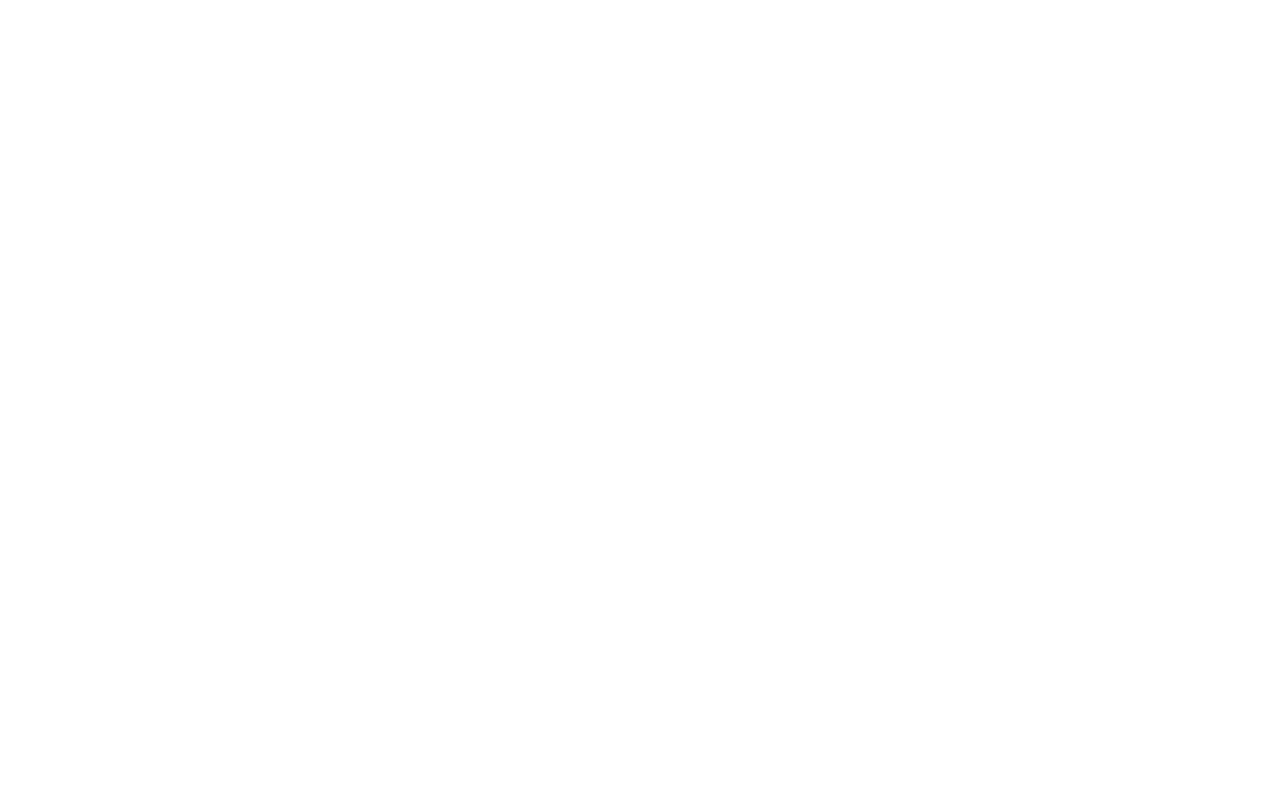
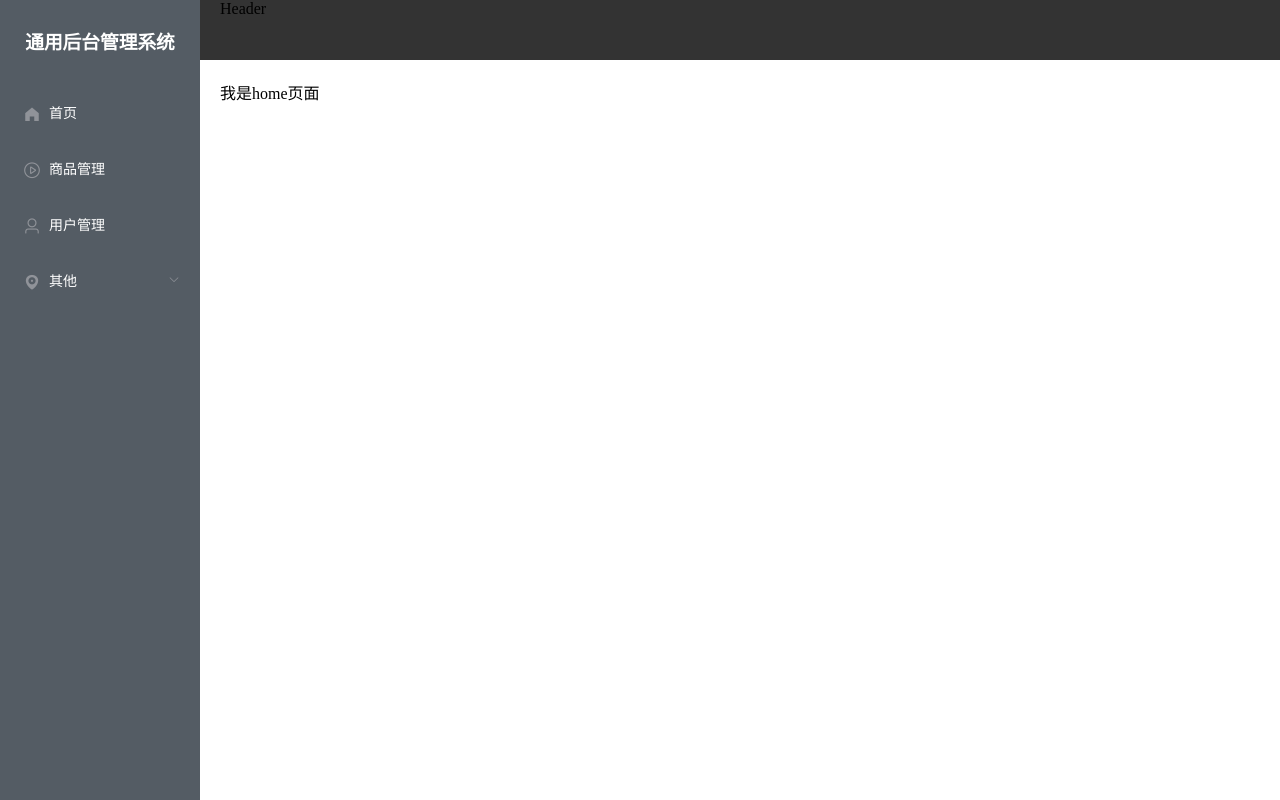
Before and after one commit to KurjaScript/view-manage, a Vue app: page /home in a window 1280 px wide. Built offline with nearby package versions, Linux system fonts and the light colour scheme.

Commit message:
路由跳转

```diff
--- a/router/index.js
+++ b/router/index.js
@@ -1,5 +1,6 @@
 import Vue from 'vue'
 import VueRouter from 'vue-router'
+// import { component } from 'vue/types/umd'
 // import Home from '../views/Home.vue'
 
 Vue.use(VueRouter)
@@ -7,13 +8,20 @@ Vue.use(VueRouter)
 const routes = [
     {
         path: '/',
-        name: 'Home',
-        component: () => import('../views/Home.vue')
-    },{
-        path: '/user',
-        name: 'User',
-        component: () => import('../views/User.vue')
-    }
+        name: 'Main',
+        component: () => import('../views/Main.vue'),
+        children: [
+            {
+                path: '/home',
+                name: 'home',
+                component: () => import('../views/home')
+            },{
+                path: '/user',
+                name: 'user',
+                component: () => import('../views/User')
+            }
+        ]
+    },
 ]
 
 const router = new VueRouter({
--- a/src/components/CommonAside.vue
+++ b/src/components/CommonAside.vue
@@ -1,7 +1,7 @@
 <template>
     <el-menu default-active="1-4-1" class="el-menu-vertical-demo" background-color="#545c64" text-color="#fff" active-text-color="#ffd04b" @open="handleOpen" @close="handleClose" :collapse="isCollapse">
         <h3>通用后台管理系统</h3>
-        <el-menu-item v-for="item in noChildren" :index="item.path" :key="item.path">
+        <el-menu-item @click="clickMenu(item)" v-for="item in noChildren" :index="item.path" :key="item.path">
             <i :class="'el-icon-' + item.icon"></i>
             <span slot="title">{{item.label}}</span>
         </el-menu-item>
@@ -69,6 +69,11 @@
       },
       handleClose(key, keyPath) {
         console.log(key, keyPath);
+      },
+      clickMenu(item) {
+          this.$router.push({
+              name: item.name
+          })
       }
     },
     computed: {
--- a/views/Home.vue
+++ b/views/Main.vue
@@ -5,7 +5,9 @@
         </el-aside>
         <el-container>
             <el-header>Header</el-header>
-            <el-main>Main</el-main>
+            <el-main>
+                <router-view></router-view>
+            </el-main>
         </el-container>
     </el-container>
 </template>
--- a/views/User.vue
+++ b/views/User/index.vue
@@ -3,7 +3,7 @@
 </template>
 <script>
 export default {
-    name: 'HoMe',
+    name: 'UsEr',
     data () {
         return {
 
--- /dev/null
+++ b/views/home/index.vue
@@ -0,0 +1,13 @@
+<template>
+    <div>我是home页面</div>
+</template>
+<script>
+export default {
+    name: 'HoMe',
+    data () {
+        return {
+
+        }
+    }
+}
+</script>
```
